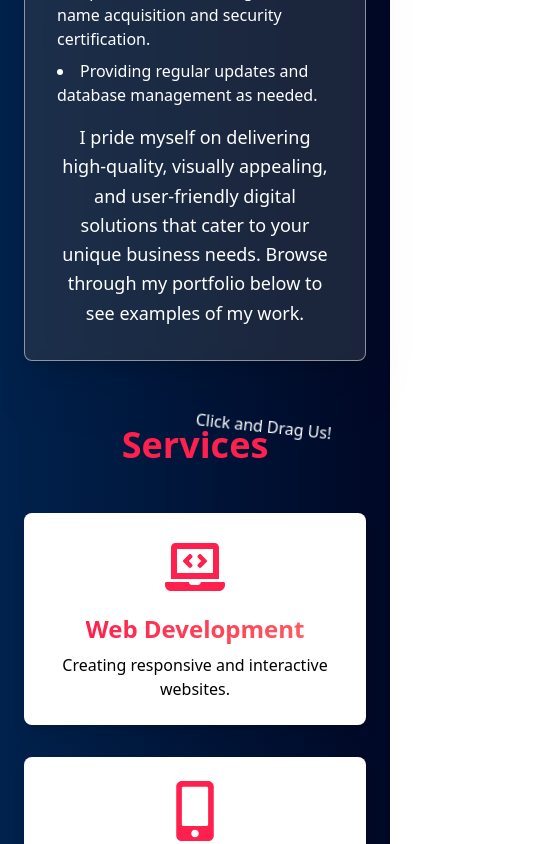
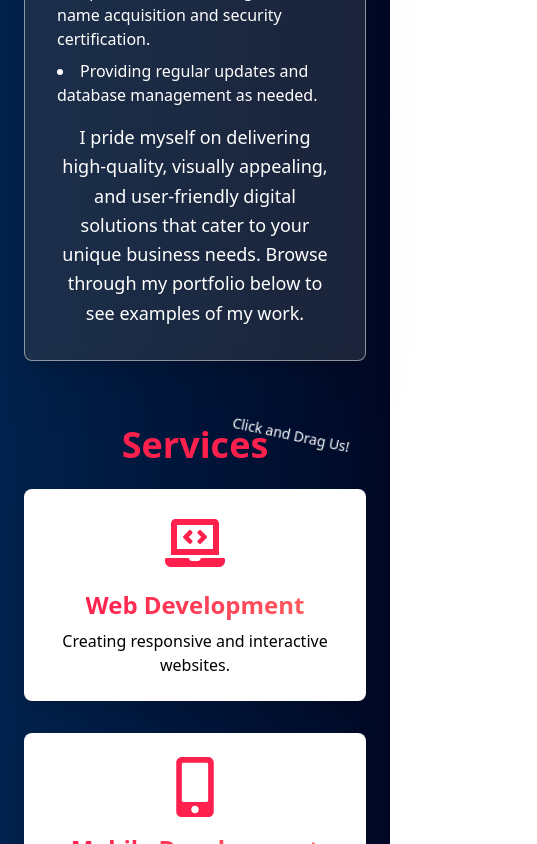
Before and after one commit to Howling-Techie/LaunchCode, a React (Vite) app: page / in a window 390 px wide. Shown: the part 1156-2000 px from the top of the page, 537 px wide, since content can reach past the window. Built offline with nearby package versions, Linux system fonts and the light colour scheme.

Commit message:
Click and drag us text was breaking formatting

```diff
--- a/src/App.tsx
+++ b/src/App.tsx
@@ -24,7 +24,7 @@ import {
 import {
     arrayMove, rectSortingStrategy,
     SortableContext,
-    sortableKeyboardCoordinates,
+    sortableKeyboardCoordinates, verticalListSortingStrategy,
 } from "@dnd-kit/sortable";
 import {VscRocket} from "react-icons/vsc";
 
@@ -181,8 +181,11 @@ function App() {
                 </section>
                 <section className="w-full mb-16">
                     <h2 className="text-4xl font-bold text-[#FF204E] mb-6 text-center">Services</h2>
-                    <h3 className="text-white rotate-6 translate-x-1/2 -translate-y-16 md:-translate-y-8">
+                    <div className="w-full flex justify-center">
+                        <h3 className="absolute text-white text-sm rotate-12 w-48 text-center -translate-y-16 translate-x-1/2">
                             Click and Drag Us!</h3>
+                    </div>
+                    <div className="hidden md:inline">
                         <DndContext
                             sensors={sensors}
                             collisionDetection={closestCenter}
@@ -192,7 +195,7 @@ function App() {
                                 items={services}
                                 strategy={rectSortingStrategy}
                             >
-                            <div className="grid grid-cols-1 md:grid-cols-3 gap-8">
+                                <div className="grid grid-cols-3 gap-8">
                                     {services.map(item => <ServiceItem key={item.id} id={item.id}>
                                         <div
                                             className="min-h-full group service-item bg-white text-black p-6 rounded-lg shadow-lg hover:shadow-2xl duration-750 transition transform hover:scale-105 flex flex-col items-center overflow-hidden"
@@ -218,6 +221,44 @@ function App() {
                                 </div>
                             </SortableContext>
                         </DndContext>
+                    </div>
+                    <div className="md:hidden">
+                        <DndContext
+                            sensors={sensors}
+                            collisionDetection={closestCenter}
+                            onDragEnd={handleDragEnd}
+                        >
+                            <SortableContext
+                                items={services}
+                                strategy={verticalListSortingStrategy}
+                            >
+                                <div className="grid grid-cols-1 gap-8">
+                                    {services.map(item => <ServiceItem key={item.id} id={item.id}>
+                                        <div
+                                            className="min-h-full group service-item bg-white text-black p-6 rounded-lg shadow-lg hover:shadow-2xl duration-750 transition transform hover:scale-105 flex flex-col items-center overflow-hidden"
+                                            aria-label={item.title}>
+                                            <div
+                                                className="absolute inset-0 bg-gradient-to-r from-[#FF204E] to-[#FF5A5E] transform -translate-x-full group-active:translate-x-0 transition-transform duration-500 ease-in-out overflow-hidden z-10">
+                                                <div
+                                                    className="absolute z-10 flex flex-col items-center text-white duration-500 ease-in-out translate-x-full group-active:translate-x-0 py-6 px-6 w-full">
+                                                    <item.icon className="text-6xl mb-4 transition"/>
+                                                    <h3 className="text-center text-2xl font-semibold mb-2 transition">{item.title}</h3>
+                                                    <p className="text-center transition">{item.description}</p>
+                                                </div>
+                                            </div>
+                                            <div
+                                                className="flex flex-col items-center text-black w-full">
+                                                <item.icon className="text-[#FF204E] text-6xl mb-4"
+                                                           aria-hidden="true"/>
+                                                <h3 className="text-center text-2xl font-semibold mb-2 bg-gradient-to-r from-[#FF204E] to-[#FF5A5E] bg-clip-text text-transparent">{item.title}</h3>
+                                                <p className="text-center">{item.description}</p>
+                                            </div>
+                                        </div>
+                                    </ServiceItem>)}
+                                </div>
+                            </SortableContext>
+                        </DndContext>
+                    </div>
                 </section>
                 <section className="w-full mb-16">
                     <h2 className="text-4xl font-bold text-[#FF204E] mb-6 text-center">Portfolio</h2>
```
Lines whose indentation alone changed are shown as unchanged.
